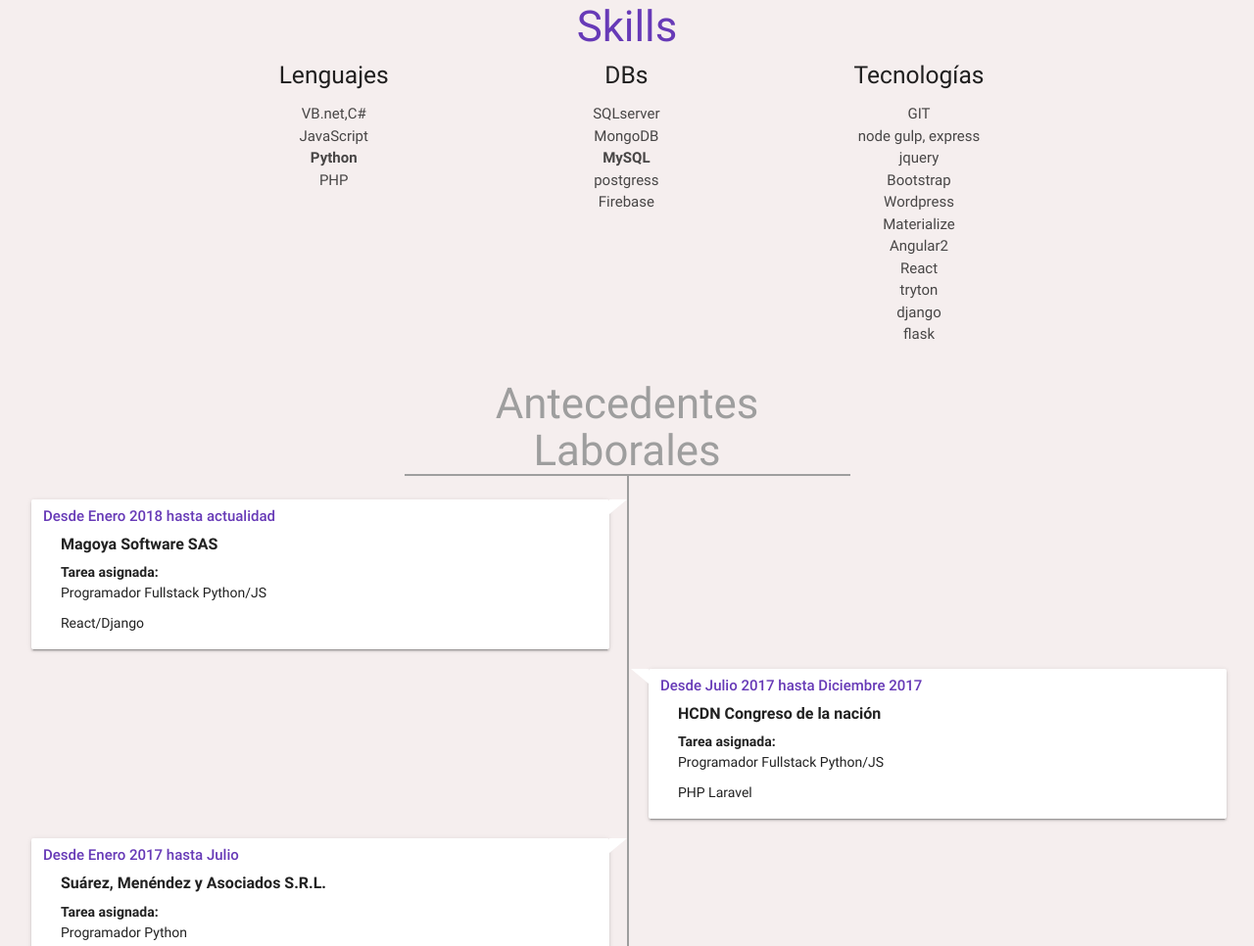
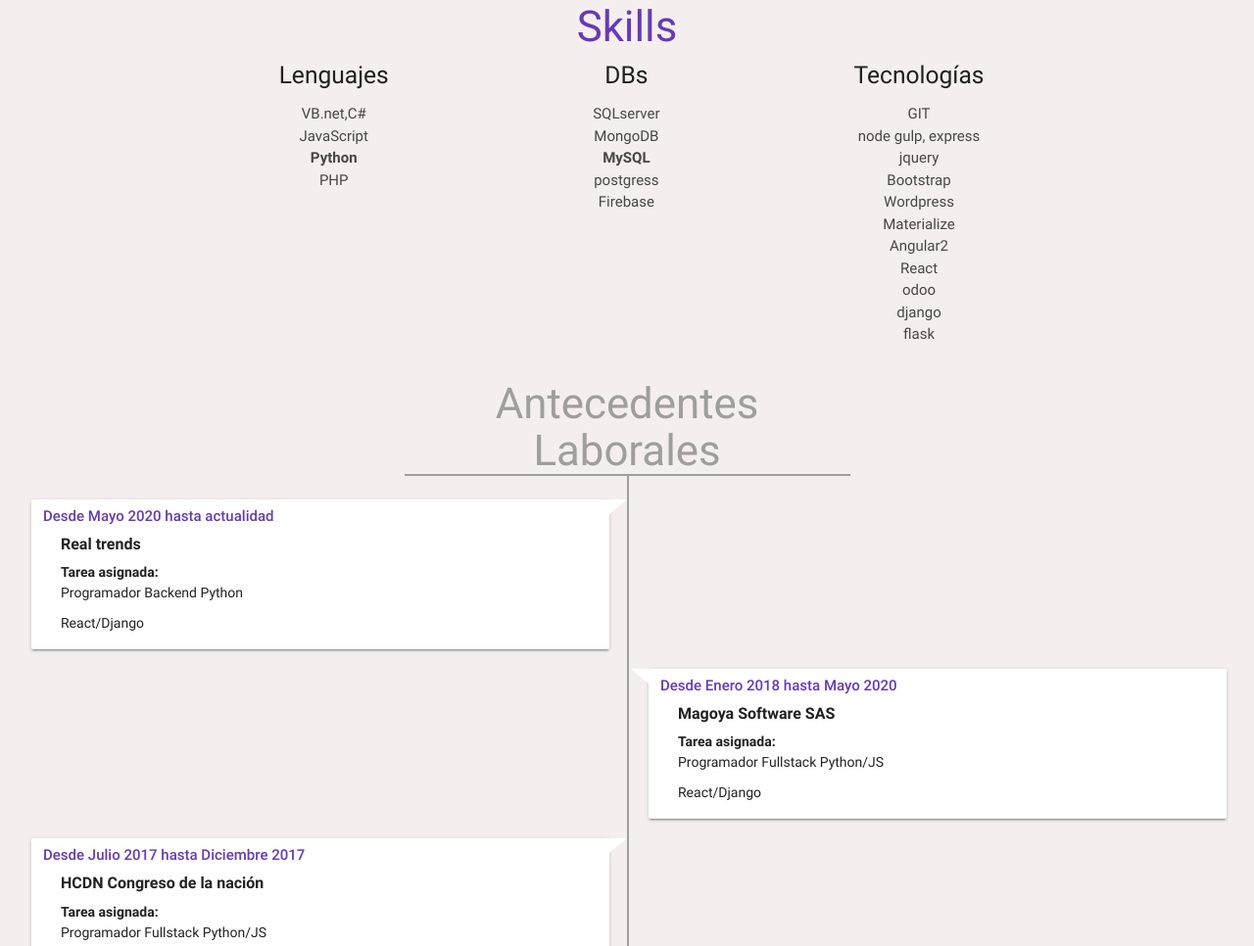
Before and after one commit to RodrigoHernan/cv, a plain HTML site: page index.html in a window 1280 px wide. Shown: the part 861-1827 px from the top of the page at 98% size. Drawn offline with nearby package versions, Linux system fonts and the light colour scheme.

Commit message:
Add realtrends to work history

```diff
--- a/index.html
+++ b/index.html
@@ -199,7 +199,7 @@ por favor no dejes que caiga en las frias y sucias manos de .NET
                                 <li>Materialize</li>
                                 <li>Angular2</li>
                                 <li>React</li>
-                                <li>tryton</li>
+                                <li>odoo</li>
                                 <li>django</li>
                                 <li>flask</li>
                             </ul>
@@ -217,7 +217,15 @@ por favor no dejes que caiga en las frias y sucias manos de .NET
 <div class="row antecedentes">
         <ul id="staggered-test">
             <li class="card">
-                <div class="fecha">Desde Enero 2018 hasta actualidad </div>
+                <div class="fecha">Desde Mayo 2020 hasta actualidad </div>
+                <h1>
+                    Real trends
+                </h1>
+                <p><b>Tarea asignada:</b><br>Programador Backend Python</p>
+                <p>React/Django</p>
+            </li>
+            <li class="card">
+                <div class="fecha">Desde Enero 2018 hasta Mayo 2020</div>
                 <h1>
                     Magoya Software SAS
                 </h1>
```
